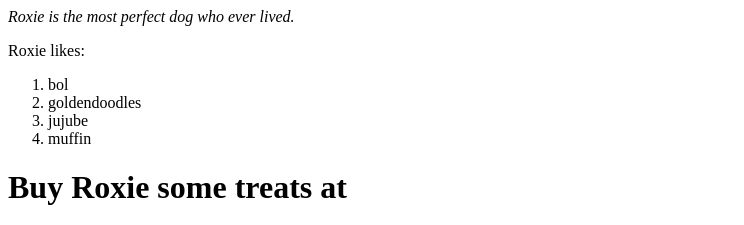
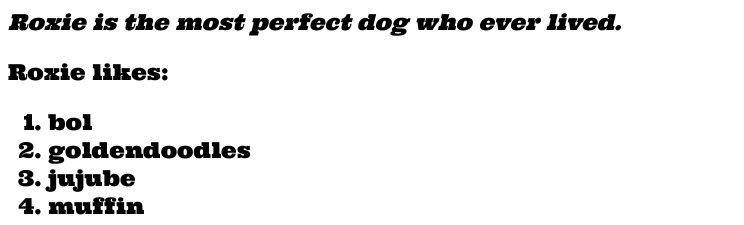
Before and after one commit to ajmarkow/roxie-website, a plain HTML site: page roxiepage.html in a window 1280 px wide. Shown: the top 225 px of the page, without its empty margins (0-744 px from the left). Drawn offline with Linux system fonts and the light colour scheme.

Commit message:
Added fonts and emphasis

```diff
--- a/roxiepage.html
+++ b/roxiepage.html
@@ -1,7 +1,14 @@
 <!DOCTYPE html>
 <html lang="en-us"
-</html>
-<head><em>Roxie is the most perfect dog who ever lived.</em></head>
+<head><em>Roxie is the most perfect dog who ever lived.</em>
+  <link href='https://fonts.googleapis.com/css?family=Ultra' rel='stylesheet'>
+<style>
+body {
+  font-family: 'Ultra';font-size: 22px;
+}
+</style>
+<title>ROXIE #1 DOG WEBSITE</title>
+</head>
 <body>
   <p>Roxie likes:</p>
   <ol>
@@ -15,3 +22,4 @@
 <br>
   <IMG SRC="https://i.ibb.co/413zq53/roxie.jpg">
 </body>
+</html>
```
